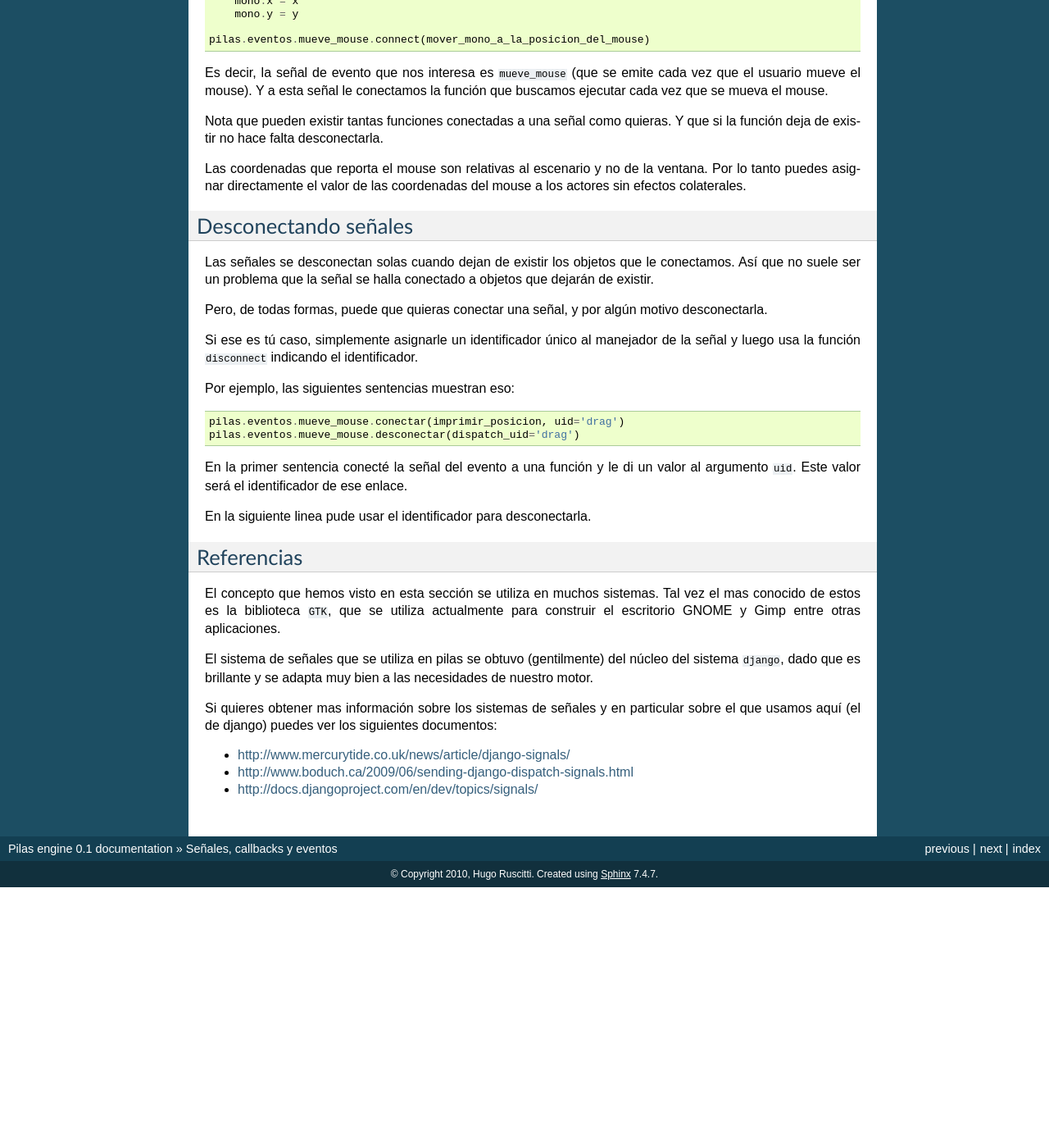
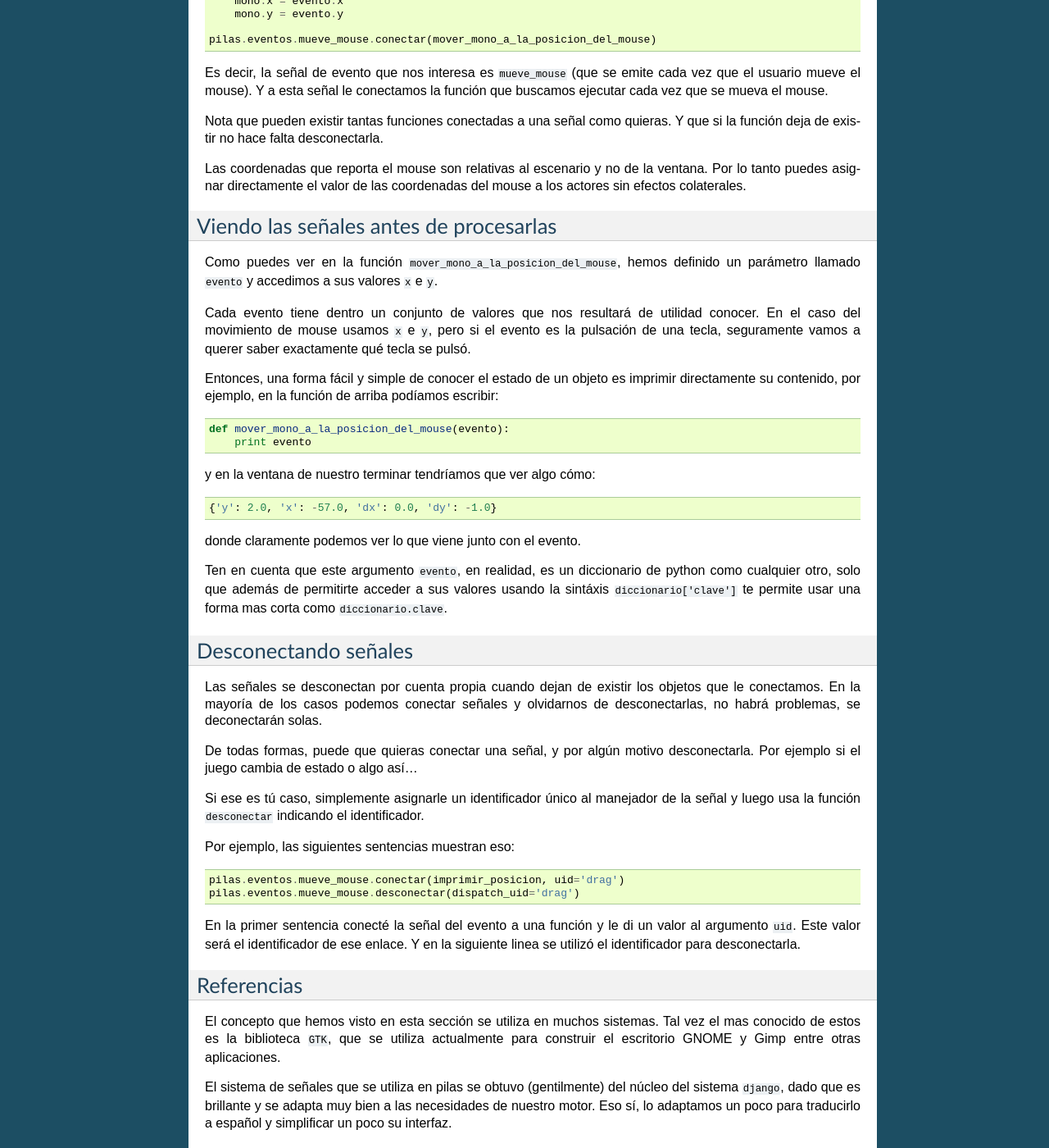
Before and after one commit to hugoruscitti/pilas-docs, a Sphinx documentation site: the page built from source/signals.rst, in a window 1280 px wide and 1400 px high, scrolled down 894 px. Shown: the whole window at 82% size. Built offline with Sphinx 7.4.7, drawn with Linux system fonts in a browser that asks for light colours; before the commit the page ends 1976 px from its top, so only the background shows below that; some of the changed text lies outside the part shown.

Commit message:
documentando la simplificacion del sistema de senales.

```diff
--- a/source/signals.rst
+++ b/source/signals.rst
@@ -34,10 +34,10 @@ Entonces, para darle utilidad a estas señales tenemos
 que vincularlas, de forma que puedan disparar acciones
 dentro de nuestro juego.
 
-La función ``connect``
-______________________
+La función ``conectar``
+_______________________
 
-La función ``connect`` nos permite conectar una señal de
+La función ``conectar`` nos permite conectar una señal de
 evento a un método o una función.
 
 De esta forma, cada vez que se emita una determinada
@@ -56,11 +56,11 @@ esto:
 
     mono = pilas.actores.Mono()
 
-    def mover_mono_a_la_posicion_del_mouse(sender, x, y):
-        mono.x = x
-        mono.y = y
+    def mover_mono_a_la_posicion_del_mouse(evento):
+        mono.x = evento.x
+        mono.y = evento.y
 
-    pilas.eventos.mueve_mouse.connect(mover_mono_a_la_posicion_del_mouse)
+    pilas.eventos.mueve_mouse.conectar(mover_mono_a_la_posicion_del_mouse)
 
 
 Es decir, la señal de evento que nos interesa es ``mueve_mouse`` (que se emite
@@ -70,23 +70,61 @@ la función que buscamos ejecutar cada vez que se mueva el mouse.
 Nota que pueden existir tantas funciones conectadas a una señal como
 quieras. Y que si la función deja de existir no hace falta desconectarla.
 
-
 Las coordenadas que reporta el mouse son relativas al escenario y no
 de la ventana. Por lo tanto puedes asignar directamente el valor
 de las coordenadas del mouse a los actores sin efectos colaterales.
 
+
+Viendo las señales antes de procesarlas
+---------------------------------------
+
+Como puedes ver en la función ``mover_mono_a_la_posicion_del_mouse``, hemos
+definido un parámetro llamado ``evento`` y accedimos a sus valores
+``x`` e ``y``.
+
+Cada evento tiene dentro un conjunto de valores que nos resultará
+de utilidad conocer. En el caso del movimiento de mouse usamos
+``x`` e ``y``, pero si el evento es la pulsación de una tecla, seguramente
+vamos a querer saber exactamente qué tecla se pulsó.
+
+Entonces, una forma fácil y simple de conocer el estado de un
+objeto es imprimir directamente su contenido, por ejemplo, en
+la función de arriba podíamos escribir:
+
+.. code-block:: python
+
+    def mover_mono_a_la_posicion_del_mouse(evento):
+        print evento
+
+y en la ventana de nuestro terminar tendríamos que ver
+algo cómo::
+
+    {'y': 2.0, 'x': -57.0, 'dx': 0.0, 'dy': -1.0}
+
+
+donde claramente podemos ver lo que viene junto con
+el evento.
+
+Ten en cuenta que este argumento ``evento``, en realidad,
+es un diccionario de python como cualquier otro, solo
+que además de permitirte acceder a sus valores usando
+la sintáxis ``diccionario['clave']`` te permite usar
+una forma mas corta como ``diccionario.clave``.
+
 Desconectando señales
 ---------------------
 
-Las señales se desconectan solas cuando dejan de existir
-los objetos que le conectamos. Así que no suele ser un problema que
-la señal se halla conectado a objetos que dejarán de existir.
+Las señales se desconectan por cuenta propia cuando dejan de existir
+los objetos que le conectamos. En la mayoría de los casos podemos
+conectar señales y olvidarnos de desconectarlas, no habrá problemas,
+se deconectarán solas.
 
-Pero, de todas formas, puede que quieras conectar una señal, y por
-algún motivo desconectarla.
+De todas formas, puede que quieras conectar una señal, y por
+algún motivo desconectarla. Por ejemplo si el juego cambia
+de estado o algo así...
 
 Si ese es tú caso, simplemente asignarle un identificador único
-al manejador de la señal y luego usa la función ``disconnect`` indicando
+al manejador de la señal y luego usa la función ``desconectar`` indicando
 el identificador.
 
 Por ejemplo, las siguientes sentencias muestran eso:
@@ -98,9 +136,8 @@ Por ejemplo, las siguientes sentencias muestran eso:
 
 En la primer sentencia conecté la señal del evento a una función y le di
 un valor al argumento ``uid``. Este valor será el identificador
-de ese enlace.
-
-En la siguiente linea pude usar el identificador para desconectarla.
+de ese enlace. Y en la siguiente linea se utilizó el identificador
+para desconectarla.
 
 
 
@@ -115,7 +152,8 @@ el escritorio GNOME y Gimp entre otras aplicaciones.
 El sistema de señales que se utiliza en pilas se obtuvo
 (gentilmente) del núcleo del sistema ``django``, dado que
 es brillante y se adapta muy bien a las necesidades de nuestro
-motor.
+motor. Eso sí, lo adaptamos un poco para traducirlo a español
+y simplificar un poco su interfaz.
 
 Si quieres obtener mas información sobre los sistemas de señales
 y en particular sobre el que usamos aquí (el de django) puedes
```
